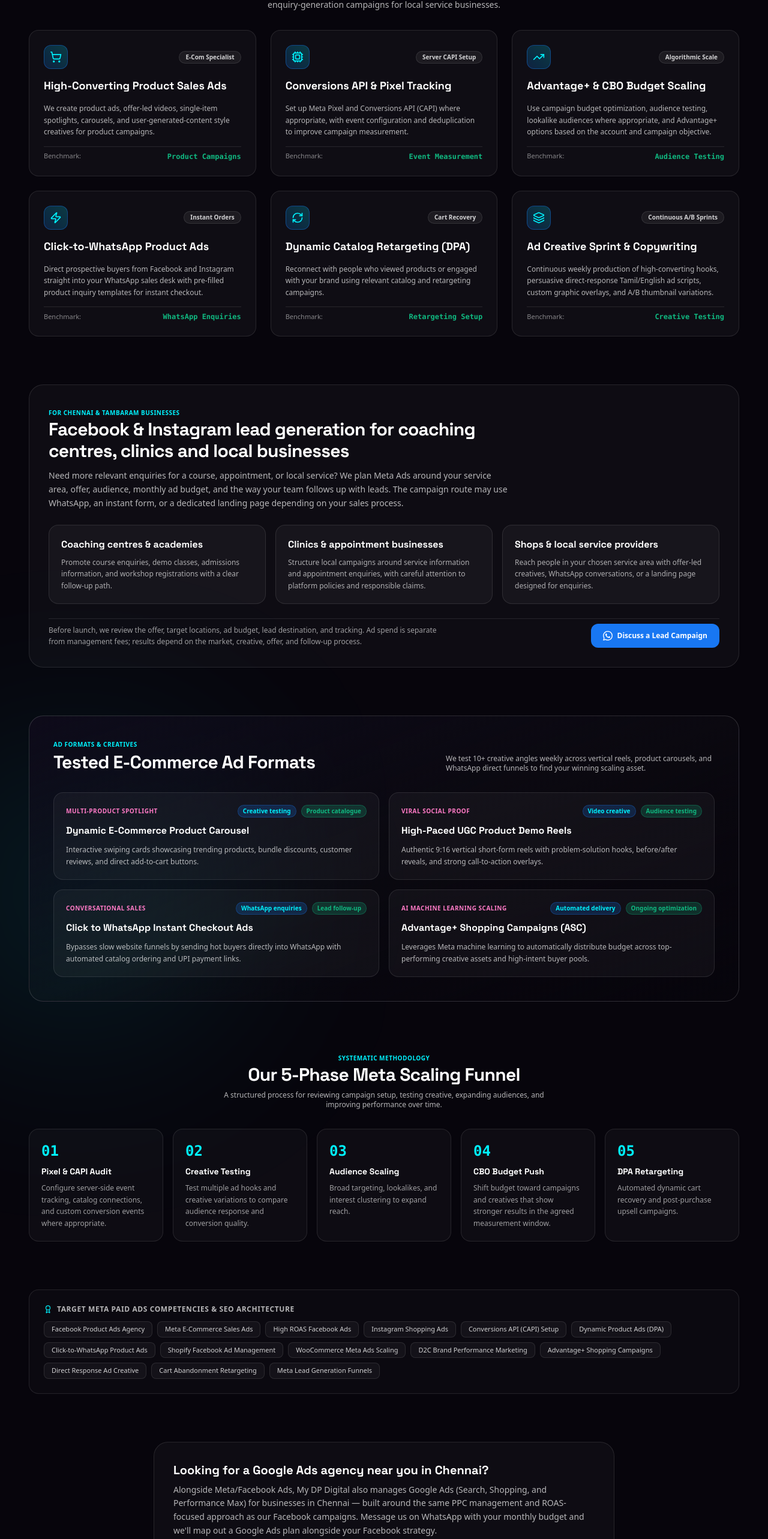
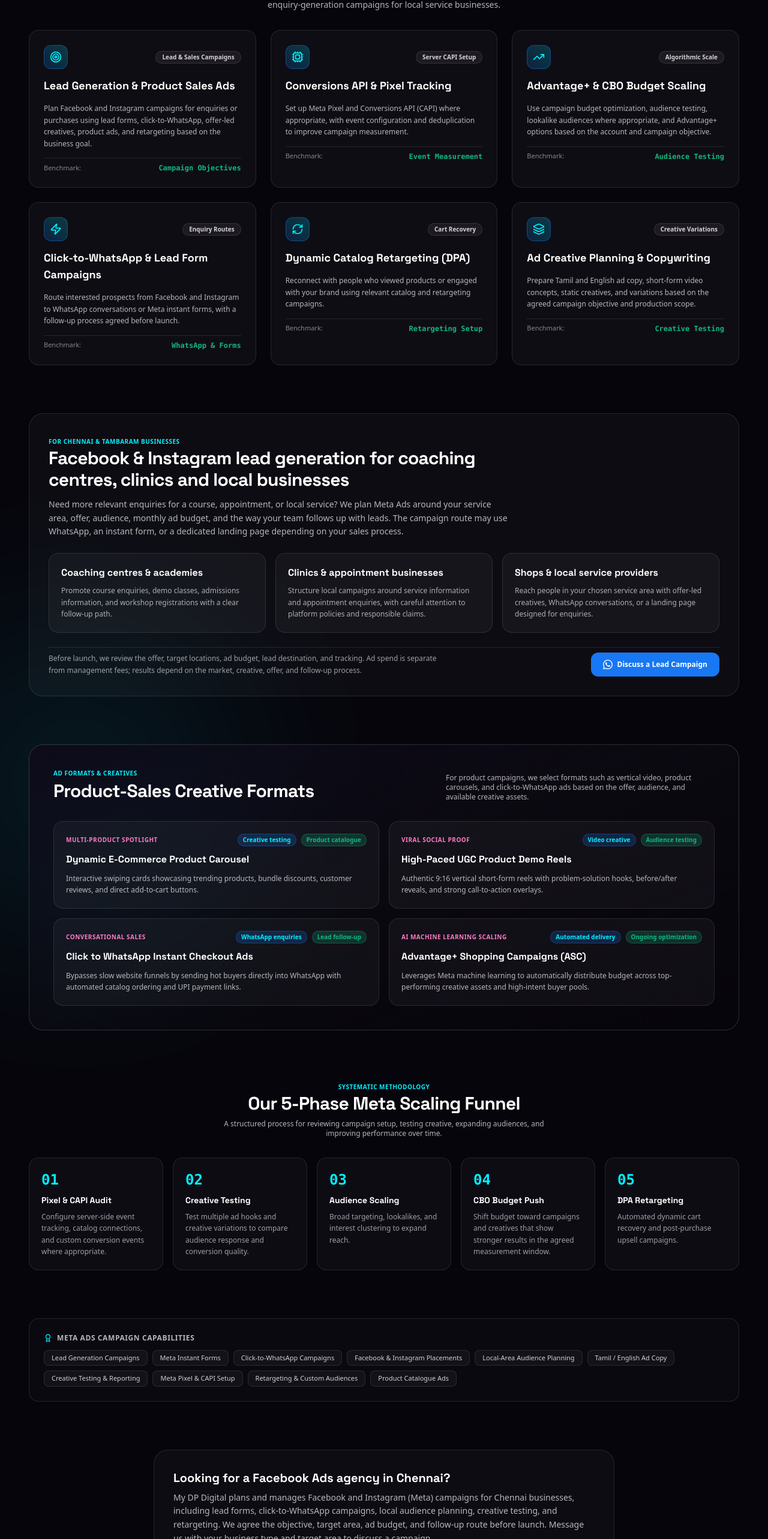
Before and after one commit to deenapriyanka00217-arch/my-dp-Digital, a React (Vite) app: page /meta-ads in a window 1280 px wide. Shown: the part 1211-3777 px from the top of the page at 60% size. Built offline with nearby package versions, Linux system fonts and the light colour scheme.

Commit message:
Clarify Meta Ads lead-generation intent and separate Google Ads copy

```diff
--- a/src/pages/FacebookAdsPage.tsx
+++ b/src/pages/FacebookAdsPage.tsx
@@ -42,7 +42,7 @@ const FACEBOOKADS_JSON_LD = {
   },
   areaServed: 'Chennai and Tambaram, Tamil Nadu, India',
   description:
-    'Facebook and Instagram (Meta) Ads management in Chennai and Tambaram for coaching centres, clinics, local service businesses, retailers, and D2C brands, including lead campaigns, creative testing, retargeting, and conversion tracking.',
+    'Meta Ads management for Chennai and Tambaram businesses, including lead forms, WhatsApp campaigns, creative testing, retargeting and conversion tracking.',
 };
 
 // 3D Neon Animated Facebook / Meta Logo Emblem with Glowing Laser Halo
@@ -238,16 +238,16 @@ export const FacebookAdsPage: React.FC = () => {
   const [isPopupOpen, setIsPopupOpen] = useState(false);
 
   const getWhatsAppUrl = (topic: string) => {
-    return `https://wa.me/${WHATSAPP_PHONE}?text=${encodeURIComponent(`Hi DP Digital, I want to discuss Facebook Product Sales Ads: ${topic}`)}`;
+    return `https://wa.me/${WHATSAPP_PHONE}?text=${encodeURIComponent(`Hi DP Digital, I want to discuss Facebook and Instagram (Meta) Ads for my business: ${topic}`)}`;
   };
 
   const adFeatures = [
     {
-      title: 'High-Converting Product Sales Ads',
-      desc: 'We create product ads, offer-led videos, single-item spotlights, carousels, and user-generated-content style creatives for product campaigns.',
-      icon: ShoppingCart,
-      tag: 'E-Com Specialist',
-      metric: 'Product Campaigns',
+      title: 'Lead Generation & Product Sales Ads',
+      desc: 'Plan Facebook and Instagram campaigns for enquiries or purchases using lead forms, click-to-WhatsApp, offer-led creatives, product ads, and retargeting based on the business goal.',
+      icon: Target,
+      tag: 'Lead & Sales Campaigns',
+      metric: 'Campaign Objectives',
     },
     {
       title: 'Conversions API & Pixel Tracking',
@@ -264,11 +264,11 @@ export const FacebookAdsPage: React.FC = () => {
       metric: 'Audience Testing',
     },
     {
-      title: 'Click-to-WhatsApp Product Ads',
-      desc: 'Direct prospective buyers from Facebook and Instagram straight into your WhatsApp sales desk with pre-filled product inquiry templates for instant checkout.',
+      title: 'Click-to-WhatsApp & Lead Form Campaigns',
+      desc: 'Route interested prospects from Facebook and Instagram to WhatsApp conversations or Meta instant forms, with a follow-up process agreed before launch.',
       icon: Zap,
-      tag: 'Instant Orders',
-      metric: 'WhatsApp Enquiries',
+      tag: 'Enquiry Routes',
+      metric: 'WhatsApp & Forms',
     },
     {
       title: 'Dynamic Catalog Retargeting (DPA)',
@@ -278,10 +278,10 @@ export const FacebookAdsPage: React.FC = () => {
       metric: 'Retargeting Setup',
     },
     {
-      title: 'Ad Creative Sprint & Copywriting',
-      desc: 'Continuous weekly production of high-converting hooks, persuasive direct-response Tamil/English ad scripts, custom graphic overlays, and A/B thumbnail variations.',
+      title: 'Ad Creative Planning & Copywriting',
+      desc: 'Prepare Tamil and English ad copy, short-form video concepts, static creatives, and variations based on the agreed campaign objective and production scope.',
       icon: Layers,
-      tag: 'Continuous A/B Sprints',
+      tag: 'Creative Variations',
       metric: 'Creative Testing',
     },
   ];
@@ -328,7 +328,7 @@ export const FacebookAdsPage: React.FC = () => {
     <>
     <PageSEO
       title="Facebook Ads Agency in Chennai | Meta Ads Management"
-      description="Facebook and Instagram ad management for Chennai retailers and service businesses, from campaign setup and creative testing to retargeting."
+      description="Meta Ads management in Chennai for coaching centres, clinics and local businesses. Lead forms, WhatsApp campaigns, creative testing and retargeting."
       canonicalPath="/services/facebook-ads"
       jsonLd={FACEBOOKADS_JSON_LD}
     />
@@ -619,11 +619,11 @@ export const FacebookAdsPage: React.FC = () => {
                 Ad Formats & Creatives
               </span>
               <h2 className="text-2xl sm:text-3xl font-black text-white tracking-tight">
-                Tested E-Commerce Ad Formats
+                Product-Sales Creative Formats
               </h2>
             </div>
             <p className="text-xs text-white/70 max-w-md">
-              We test 10+ creative angles weekly across vertical reels, product carousels, and WhatsApp direct funnels to find your winning scaling asset.
+              For product campaigns, we select formats such as vertical video, product carousels, and click-to-WhatsApp ads based on the offer, audience, and available creative assets.
             </p>
           </div>
 
@@ -682,29 +682,25 @@ export const FacebookAdsPage: React.FC = () => {
         </section>
 
         {/* ========================================================================= */}
-        {/* ON-PAGE SEO TARGET KEYWORD INDEX CLOUD */}
+        {/* META ADS CAMPAIGN SCOPE */}
         {/* ========================================================================= */}
         <section className="p-6 rounded-2xl bg-white/[0.02] border border-white/10 space-y-3">
           <div className="text-xs font-bold text-white/70 uppercase tracking-wider flex items-center gap-2">
             <Award size={14} className="text-[#00F2FE]" />
-            <span>Target Meta Paid Ads Competencies & SEO Architecture</span>
+            <span>Meta Ads Campaign Capabilities</span>
           </div>
           <div className="flex flex-wrap gap-2">
             {[
-              'Facebook Product Ads Agency',
-              'Meta E-Commerce Sales Ads',
-              'High ROAS Facebook Ads',
-              'Instagram Shopping Ads',
-              'Conversions API (CAPI) Setup',
-              'Dynamic Product Ads (DPA)',
-              'Click-to-WhatsApp Product Ads',
-              'Shopify Facebook Ad Management',
-              'WooCommerce Meta Ads Scaling',
-              'D2C Brand Performance Marketing',
-              'Advantage+ Shopping Campaigns',
-              'Direct Response Ad Creative',
-              'Cart Abandonment Retargeting',
-              'Meta Lead Generation Funnels',
+              'Lead Generation Campaigns',
+              'Meta Instant Forms',
+              'Click-to-WhatsApp Campaigns',
+              'Facebook & Instagram Placements',
+              'Local-Area Audience Planning',
+              'Tamil / English Ad Copy',
+              'Creative Testing & Reporting',
+              'Meta Pixel & CAPI Setup',
+              'Retargeting & Custom Audiences',
+              'Product Catalogue Ads',
             ].map((kw, idx) => (
               <span
                 key={idx}
@@ -717,40 +713,6 @@ export const FacebookAdsPage: React.FC = () => {
         </section>
 
         {/* ========================================================================= */}
-        {/* QUICK ANSWER: GOOGLE ADS AGENCY IN CHENNAI */}
-        {/* ========================================================================= */}
-        <section className="w-full max-w-3xl mx-auto">
-          <div className="p-6 sm:p-8 rounded-3xl bg-white/[0.03] border border-white/10">
-            <h3 className="text-lg sm:text-xl font-black text-white mb-2">
-              Looking for a Google Ads agency near you in Chennai?
-            </h3>
-            <p className="text-xs sm:text-sm text-white/70 leading-relaxed">
-              Alongside Meta/Facebook Ads, My DP Digital also manages Google Ads (Search, Shopping, and
-              Performance Max) for businesses in Chennai — built around the same PPC management and ROAS-focused
-              approach as our Facebook campaigns. Message us on WhatsApp with your monthly budget and we'll map
-              out a Google Ads plan alongside your Facebook strategy.
-            </p>
-          </div>
-        </section>
-
-        {/* ========================================================================= */}
-        {/* QUICK ANSWER: BEST GOOGLE ADS AGENCY IN CHENNAI */}
-        {/* ========================================================================= */}
-        <section className="w-full max-w-3xl mx-auto">
-          <div className="p-6 sm:p-8 rounded-3xl bg-white/[0.03] border border-white/10">
-            <h3 className="text-lg sm:text-xl font-black text-white mb-2">
-              Comparing agencies to find the best Google Ads agency in Chennai?
-            </h3>
-            <p className="text-xs sm:text-sm text-white/70 leading-relaxed">
-              Rather than claim to be "the best," we'll show you our actual campaign structures, bidding
-              approach, and reporting before you commit — so you can judge for yourself alongside other agencies
-              you're considering. Message us on WhatsApp with your monthly budget and current results and we'll
-              give you an honest read.
-            </p>
-          </div>
-        </section>
-
-        {/* ========================================================================= */}
         {/* QUICK ANSWER: FACEBOOK ADS AGENCY IN CHENNAI */}
         {/* ========================================================================= */}
         <section className="w-full max-w-3xl mx-auto">
@@ -759,9 +721,16 @@ export const FacebookAdsPage: React.FC = () => {
               Looking for a Facebook Ads agency in Chennai?
             </h3>
             <p className="text-xs sm:text-sm text-white/70 leading-relaxed">
-              As a Facebook Ads agency for businesses across Chennai, we handle creative production, audience
-              targeting, and retargeting on Facebook and Instagram, managed alongside your Google Ads so every
-              rupee works as one funnel. Message us on WhatsApp with your monthly budget and we'll map out a plan.
+              My DP Digital plans and manages Facebook and Instagram (Meta) campaigns for Chennai businesses,
+              including lead forms, click-to-WhatsApp campaigns, local audience planning, creative testing, and
+              retargeting. We agree the objective, target area, ad budget, and follow-up route before launch.
+              Message us with your business type and target area to discuss a campaign.
+            </p>
+            <p className="text-xs text-white/55 leading-relaxed mt-3">
+              Need Google Search, Shopping, or Performance Max campaigns? Explore our{' '}
+              <Link to="/services/paid-social-ads" className="text-[#00F2FE] underline underline-offset-4">
+                Google Ads management service
+              </Link>.
             </p>
           </div>
         </section>
@@ -784,7 +753,7 @@ export const FacebookAdsPage: React.FC = () => {
               Request Your Meta Ads Strategy
             </h2>
             <p className="text-xs sm:text-sm text-white/70">
-              Share your product details and target monthly budget to receive an actionable campaign roadmap and ROAS forecast.
+              Share your business type, campaign goal, target area, and approximate monthly ad budget so we can discuss a scoped Meta Ads plan.
             </p>
           </div>
 
```
